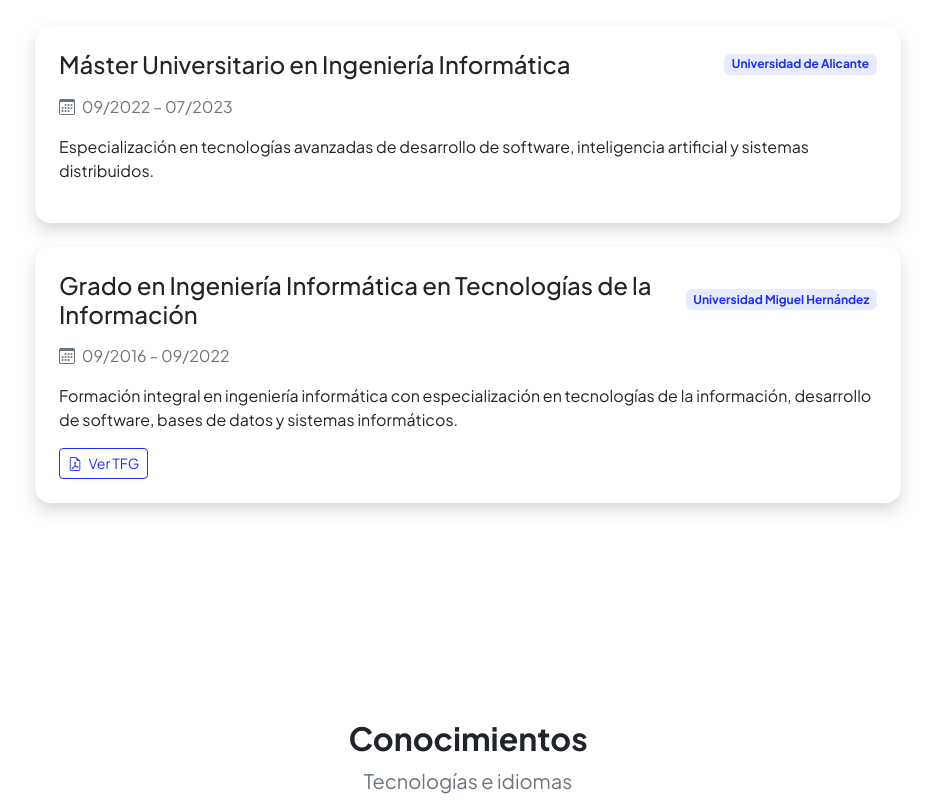
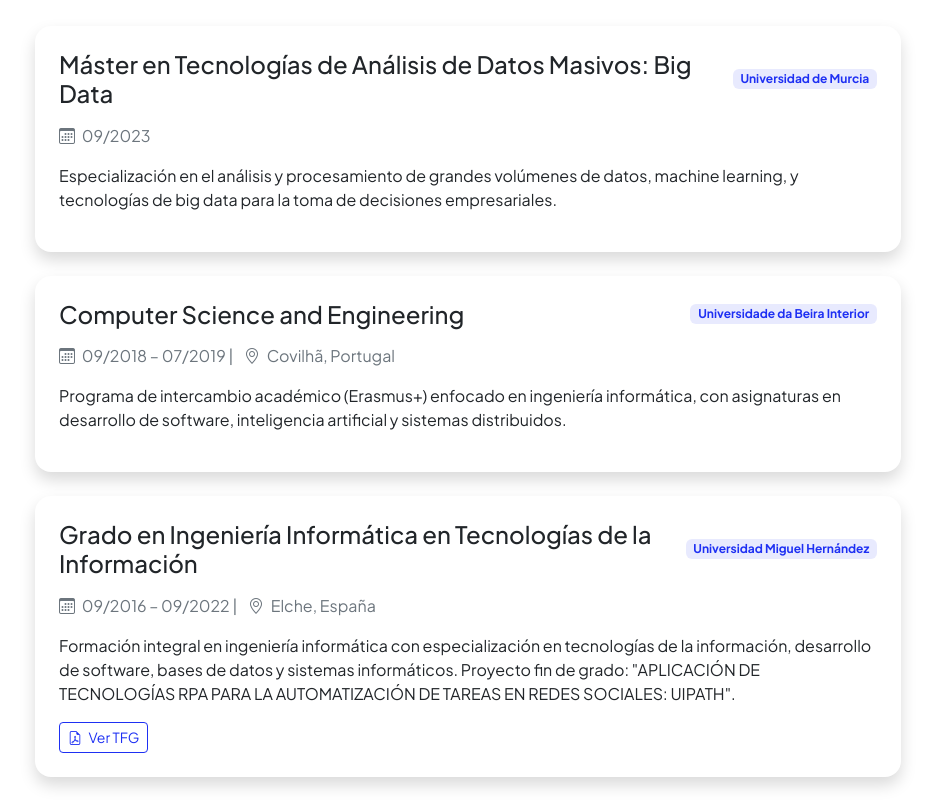
Before and after one commit to luismp097/luismp097.github.io, a plain HTML site: page index.html in a window 1280 px wide. Shown: the part 2460-3260 px from the top of the page, without its empty margins (172-1107 px from the left). Drawn offline with nearby package versions, Linux system fonts and the light colour scheme.

Commit message:
Añadir Formacion Academica que se habia borrado

```diff
--- a/index.html
+++ b/index.html
@@ -181,13 +181,13 @@
                             <div class="card shadow border-0 rounded-4 mb-4">
                                 <div class="card-body p-4">
                                     <div class="d-flex justify-content-between align-items-center mb-3">
-                                        <h3 class="h4 mb-0">Máster Universitario en Ingeniería Informática</h3>
-                                        <span class="badge bg-primary bg-opacity-10 text-primary">Universidad de Alicante</span>
+                                        <h3 class="h4 mb-0">Máster en Tecnologías de Análisis de Datos Masivos: Big Data</h3>
+                                        <span class="badge bg-primary bg-opacity-10 text-primary">Universidad de Murcia</span>
                                     </div>
                                     <div class="text-muted mb-3">
-                                        <i class="bi bi-calendar3 me-1"></i> 09/2022 – 07/2023
+                                        <i class="bi bi-calendar3 me-1"></i> 09/2023
                                     </div>
-                                    <p class="mb-3">Especialización en tecnologías avanzadas de desarrollo de software, inteligencia artificial y sistemas distribuidos.</p>
+                                    <p class="mb-3">Especialización en el análisis y procesamiento de grandes volúmenes de datos, machine learning, y tecnologías de big data para la toma de decisiones empresariales.</p>
                                 </div>
                             </div>
 
@@ -195,13 +195,29 @@
                             <div class="card shadow border-0 rounded-4 mb-4">
                                 <div class="card-body p-4">
                                     <div class="d-flex justify-content-between align-items-center mb-3">
+                                        <h3 class="h4 mb-0">Computer Science and Engineering</h3>
+                                        <span class="badge bg-primary bg-opacity-10 text-primary">Universidade da Beira Interior</span>
+                                    </div>
+                                    <div class="text-muted mb-3">
+                                        <i class="bi bi-calendar3 me-1"></i> 09/2018 – 07/2019 |
+                                        <i class="bi bi-geo-alt ms-2 me-1"></i> Covilhã, Portugal
+                                    </div>
+                                    <p class="mb-3">Programa de intercambio académico (Erasmus+) enfocado en ingeniería informática, con asignaturas en desarrollo de software, inteligencia artificial y sistemas distribuidos.</p>
+                                </div>
+                            </div>
+
+                            <!-- Formación 3 -->
+                            <div class="card shadow border-0 rounded-4 mb-4">
+                                <div class="card-body p-4">
+                                    <div class="d-flex justify-content-between align-items-center mb-3">
                                         <h3 class="h4 mb-0">Grado en Ingeniería Informática en Tecnologías de la Información</h3>
                                         <span class="badge bg-primary bg-opacity-10 text-primary">Universidad Miguel Hernández</span>
                                     </div>
                                     <div class="text-muted mb-3">
-                                        <i class="bi bi-calendar3 me-1"></i> 09/2016 – 09/2022
+                                        <i class="bi bi-calendar3 me-1"></i> 09/2016 – 09/2022 |
+                                        <i class="bi bi-geo-alt ms-2 me-1"></i> Elche, España
                                     </div>
-                                    <p class="mb-3">Formación integral en ingeniería informática con especialización en tecnologías de la información, desarrollo de software, bases de datos y sistemas informáticos.</p>
+                                    <p class="mb-3">Formación integral en ingeniería informática con especialización en tecnologías de la información, desarrollo de software, bases de datos y sistemas informáticos. Proyecto fin de grado: "APLICACIÓN DE TECNOLOGÍAS RPA PARA LA AUTOMATIZACIÓN DE TAREAS EN REDES SOCIALES: UIPATH".</p>
                                     <div class="d-flex gap-2">
                                         <a href="#proyecto-3" class="btn btn-sm btn-outline-primary">
                                             <i class="bi bi-file-earmark-pdf me-1"></i> Ver TFG
```
